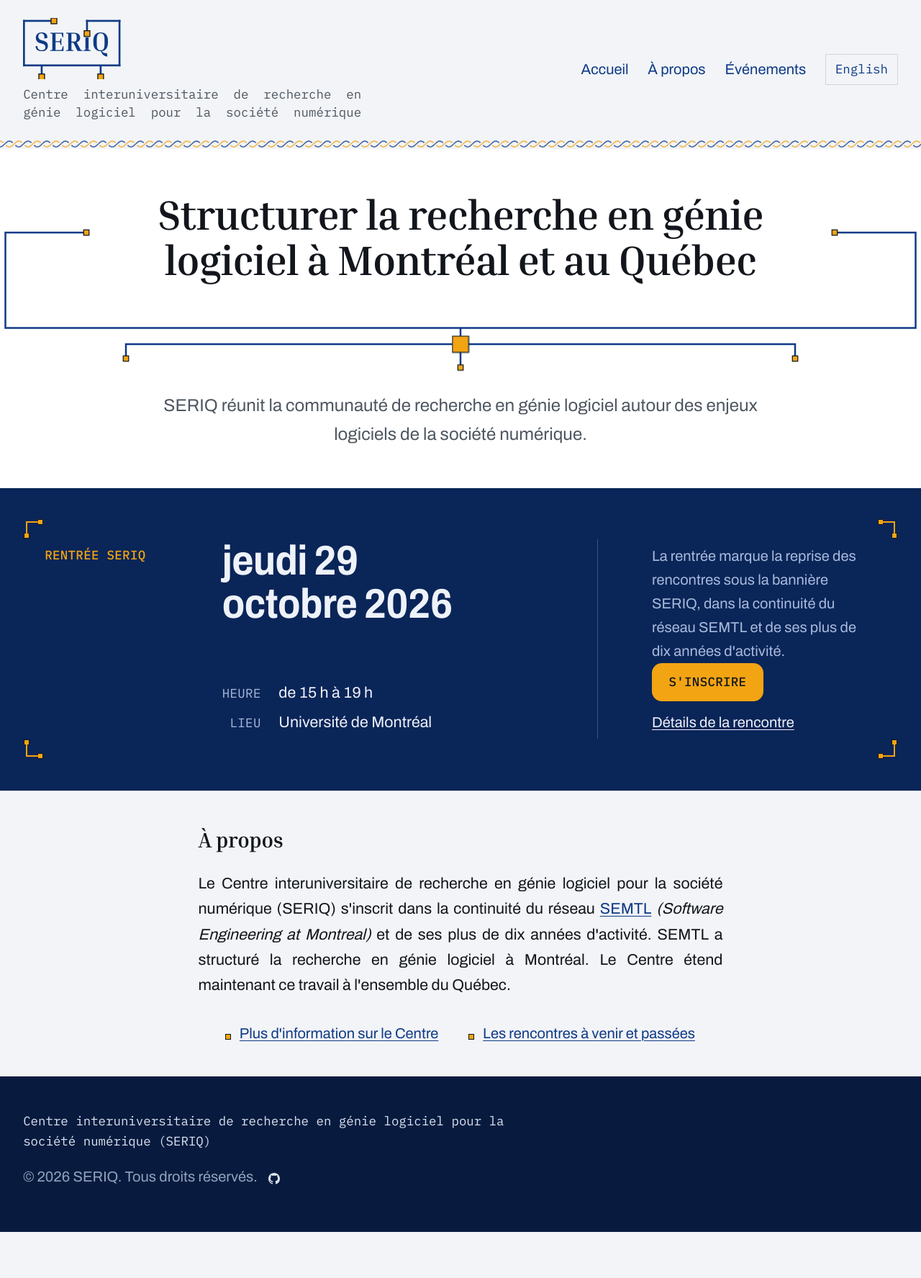
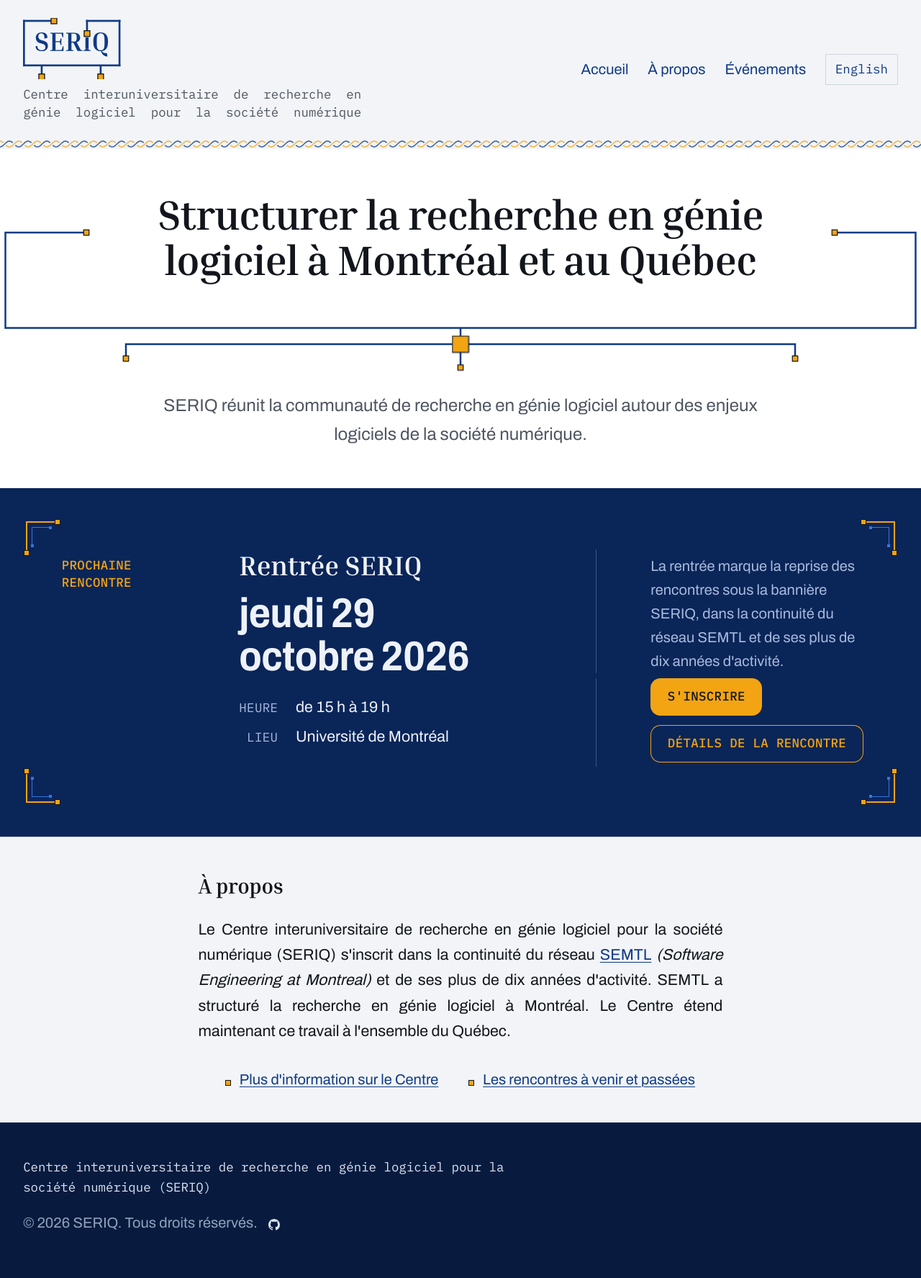
Before and after one commit to seriq-ca/seriq-ca.github.io, a Jekyll site: the page built from index.md, in a window 1280 px wide. Shown: the whole page at 72% size. Built offline with Jekyll 4.4.1, drawn with Linux system fonts in a browser that asks for light colours; before the commit the page ends 1711 px from its top, so only the background shows below that.

Commit message:
Collapse speaker abstracts and bios; restyle the homepage meeting card
Add the next-meeting kicker, link the name, date and time, make the details link an outlined button, and lengthen the corner brackets with an inner rail.

```diff
--- a/_data/i18n/en.yml
+++ b/_data/i18n/en.yml
@@ -62,6 +62,9 @@
     director: Director
 
 events:
+  next_kicker: Next meeting
+  abstract: Abstract
+  bio: Biography
   archive_kicker: SEMTL meeting
   time: Time
   venue: Venue
--- a/_data/i18n/fr.yml
+++ b/_data/i18n/fr.yml
@@ -63,6 +63,9 @@
     director: Directeur.rice
 
 events:
+  next_kicker: Prochaine rencontre
+  abstract: Résumé
+  bio: Biographie
   archive_kicker: Rencontre SEMTL
   time: Heure
   venue: Lieu
--- a/_includes/next-event.html
+++ b/_includes/next-event.html
@@ -16,12 +16,13 @@
 {%- endif %}
 <section class="band band--feature">
   <div class="wrap">
-    <div class="event">
-      <p class="kicker"{{ name_attr }}>{{ next_event.title }}</p>
-      <p class="when">{% include date.html date=next_event.event_date lang=page.lang weekday=true %}</p>
+    <div class="event event--next">
+      <p class="kicker">{{ t.events.next_kicker }}</p>
+      <p class="event-name"{{ name_attr }}><a href="{{ next_event.url | relative_url }}">{{ next_event.title }}</a></p>
+      <p class="when"><a href="{{ next_event.url | relative_url }}">{% include date.html date=next_event.event_date lang=page.lang weekday=true %}</a></p>
       <dl class="event-details">
         {%- if next_event.event_time %}
-        <dt>{{ t.events.time }}</dt><dd>{{ next_event.event_time }}</dd>
+        <dt>{{ t.events.time }}</dt><dd><a href="{{ next_event.url | relative_url }}">{{ next_event.event_time }}</a></dd>
         {%- endif %}
         {%- if next_event.event_venue %}
         <dt>{{ t.events.venue }}</dt><dd{{ name_attr }}>{{ next_event.event_venue }}</dd>
@@ -34,7 +35,7 @@
         {%- if next_event.registration_url %}
         <a class="cta" href="{{ next_event.registration_url }}">{{ t.events.register }}</a>
         {%- endif %}
-        <a href="{{ next_event.url | relative_url }}">{{ t.events.next_details }}</a>
+        <a class="cta cta--ghost" href="{{ next_event.url | relative_url }}">{{ t.events.next_details }}</a>
       </p>
     </div>
   </div>
--- a/_sass/_components.scss
+++ b/_sass/_components.scss
@@ -20,6 +20,28 @@
   letter-spacing: -.01em; line-height: 1.04; text-wrap: balance;
 }
 .event .kicker { order: 2; margin: .45rem 0 0; }
+/* The meeting's name, on the homepage card only: the event page's own panel
+   sits under the page title and would only repeat it. Set in the display face
+   as a title, at a size that keeps the date the larger of the two. */
+.event .event-name {
+  order: 0; margin: 0 0 .35rem;
+  font-family: var(--f-display); font-size: var(--t-xl); font-weight: 700;
+  line-height: 1.15;
+}
+/* On the homepage card the name, the date and the time all lead to the
+   meeting's page; they read as text until hovered. */
+.event--next .event-name a, .event--next .when a, .event--next .event-details a {
+  color: inherit; text-decoration: none;
+}
+.event--next .event-name a:hover, .event--next .when a:hover,
+.event--next .event-details a:hover { text-decoration: underline; }
+/* The card carries the summary at reading size, with more room inside the
+   frame. */
+.event--next { --pad-x: 1.4rem; padding: 2rem var(--pad-x) 2.5rem; }
+/* Narrow, the kicker says what the card is before the name rather than after
+   the date; wide, it is placed in the margin column regardless. */
+.event--next .kicker { order: -1; margin: 0 0 .45rem; }
+.event--next .note { font-size: var(--t-base); }
 .event-details {
   order: 3;
   display: grid; grid-template-columns: auto 1fr;
@@ -83,13 +105,20 @@
   .event .kicker {
     grid-column: 1; grid-row: 1; margin: 0; padding-top: .45rem;
   }
-  .event .when, .event-details { grid-column: 2; }
+  .event .event-name, .event .when, .event-details { grid-column: 2; }
   .event .note, .event .more {
     grid-column: 3; margin-top: 0;
     padding-left: var(--gutter-gap); border-left: 1px solid var(--feature-rule);
   }
   .event .note { grid-row: 1; padding-top: .3rem; }
   .event .more { grid-row: 2; padding-bottom: .3rem; }
+  /* With the name above the date the middle column has three rows; the note
+     spans the first two so it does not stretch the name's row on its own. */
+  /* The date row takes any height the note needs beyond the name and date, so
+     the slack falls below the date rather than between it and the name. */
+  .event--next { --pad-x: 2.5rem; grid-template-rows: auto 1fr auto; }
+  .event--next .note { grid-row: 1 / span 2; }
+  .event--next .more { grid-row: 3; }
 }
 
 /* Research axes — numbered because the axes are numbered in the charter.
@@ -434,6 +463,23 @@
    does not need a second slant from the browser default. */
 .speaker-title cite { font-style: italic; }
 .speaker-abstract, .speaker-bio { margin-top: .5rem; }
+/* Both are collapsed behind a label so the cards stay short and even; the
+   title above is what a reader scans. The label is the mono register of the
+   site's other labels, with a +/− in place of the browser's triangle. */
+.speaker-abstract summary, .speaker-bio summary {
+  display: inline-flex; align-items: baseline; gap: .45rem;
+  cursor: pointer; list-style: none;
+  font-family: var(--f-mono); font-size: var(--t-xs); letter-spacing: .02em;
+  text-transform: uppercase; color: var(--ink-2);
+}
+.speaker-abstract summary::-webkit-details-marker,
+.speaker-bio summary::-webkit-details-marker { display: none; }
+.speaker-abstract summary::before, .speaker-bio summary::before {
+  content: "+"; color: var(--warm-ink); font-weight: 700;
+}
+.speaker-abstract[open] summary::before,
+.speaker-bio[open] summary::before { content: "−"; }
+.speaker-abstract summary:hover, .speaker-bio summary:hover { color: var(--ink); }
 .speaker-abstract p, .speaker-bio p {
   margin: .4rem 0 0; font-size: var(--t-sm); color: var(--ink-2);
   max-width: none;   /* the card is already the measure */
@@ -571,7 +617,7 @@
   border-radius: var(--r-soft);
   font-family: var(--f-mono); font-size: var(--t-xs); font-weight: 500;
   letter-spacing: .02em; text-transform: uppercase;
-  text-decoration: none;
+  text-decoration: none; white-space: nowrap;
 }
 /* Cased on hover the way a node is, rather than recoloured: the amber and its
    label already read on both grounds. */
@@ -579,9 +625,17 @@
 /* The inverted band colours its links with the band ink, which is a step more
    specific than .cta and would leave the label near-white on the amber. */
 .band--feature .cta { color: var(--warm-on); }
+/* Secondary action beside it: the same shape, outlined rather than filled,
+   so registration stays the one filled button. */
+.cta--ghost {
+  background: transparent; color: var(--warm);
+  box-shadow: inset 0 0 0 1px var(--warm);
+}
+.cta--ghost:hover { box-shadow: inset 0 0 0 2px var(--warm); }
+.band--feature .cta--ghost { color: var(--feature-warm); }
 
 /* The action sits beside the details link rather than under it, so the two
    share a line while there is room for them. */
 .event .more {
-  display: flex; flex-wrap: wrap; align-items: center; gap: .6rem 1.1rem;
+  display: flex; flex-wrap: wrap; align-items: center; gap: .6rem;
 }
--- a/_sass/_decorations.scss
+++ b/_sass/_decorations.scss
@@ -1,3 +1,6 @@
+@use "sass:list";
+@use "sass:map";
+
 /* Decorations — the one place the site draws a wire.
 
    The ornament vocabulary is three primitives: a RUN (a 2px line in utility
@@ -200,88 +203,92 @@
   .wire-net__pulse, .axes::after, .cross-axes::after { display: none; }
 }
 
-/* Corner brackets on the meeting panel: a run along each arm, ending in a
-   node centred on it. The frame is inset so nothing clips. */
+/* Corner brackets on the meeting panel. At each corner an amber bracket: a run along
+   each arm ending in a cased node, with a thinner blue rail running inside it
+   and stopping short in a node of its own, the way the header braid pairs a
+   blue strand with an amber one.
+
+       ■━━━━━━━━━━━■
+       ┃ ┌──────■
+       ┃ │
+       ┃ ■
+       ■
+
+   Every layer is a gradient on the panel's own background, so the frame costs
+   no markup and no pseudo-element. The four corners are the same drawing: each
+   position is written as an offset from its own two edges, which mirrors it.
+   Offsets are to a run's near edge; a node is centred on the run's middle. The
+   frame is inset so nothing clips. */
+$event-corners: (left top, right top, left bottom, right bottom);
+
+@function event-frame-layers() {
+  // Each layer is an (image, size, position) triple, split apart at the end.
+  $layers: ();
+  $amber: linear-gradient(var(--amber), var(--amber));
+  $rail: linear-gradient(var(--rail), var(--rail));
+  $casing: linear-gradient(var(--node-line), var(--node-line));
+  // Layers paint first-on-top: nodes over casings over runs.
+  @each $h, $v in $event-corners {
+    // The amber arm ends and the rail ends.
+    $layers: list.append($layers, ($amber, var(--box) var(--box),
+      #{$h} calc(var(--inset) + var(--arm) - var(--box) / 2)
+      #{$v} calc(var(--inset) + 1px - var(--box) / 2)), comma);
+    $layers: list.append($layers, ($amber, var(--box) var(--box),
+      #{$h} calc(var(--inset) + 1px - var(--box) / 2)
+      #{$v} calc(var(--inset) + var(--arm) - var(--box) / 2)), comma);
+    $layers: list.append($layers, ($rail, var(--rail-box) var(--rail-box),
+      #{$h} calc(var(--rail-at) + var(--rail-arm) - var(--rail-box) / 2)
+      #{$v} calc(var(--rail-at) + .5px - var(--rail-box) / 2)), comma);
+    $layers: list.append($layers, ($rail, var(--rail-box) var(--rail-box),
+      #{$h} calc(var(--rail-at) + .5px - var(--rail-box) / 2)
+      #{$v} calc(var(--rail-at) + var(--rail-arm) - var(--rail-box) / 2)), comma);
+  }
+  @each $h, $v in $event-corners {
+    $layers: list.append($layers, ($casing, var(--boxc) var(--boxc),
+      #{$h} calc(var(--inset) + var(--arm) - var(--boxc) / 2)
+      #{$v} calc(var(--inset) + 1px - var(--boxc) / 2)), comma);
+    $layers: list.append($layers, ($casing, var(--boxc) var(--boxc),
+      #{$h} calc(var(--inset) + 1px - var(--boxc) / 2)
+      #{$v} calc(var(--inset) + var(--arm) - var(--boxc) / 2)), comma);
+  }
+  @each $h, $v in $event-corners {
+    // Amber arms, then the rail inside them.
+    $layers: list.append($layers, ($amber, calc(var(--arm) + var(--run)) var(--run),
+      #{$h} var(--inset) #{$v} var(--inset)), comma);
+    $layers: list.append($layers, ($amber, var(--run) calc(var(--arm) + var(--run)),
+      #{$h} var(--inset) #{$v} var(--inset)), comma);
+    $layers: list.append($layers, ($rail, var(--rail-arm) 1px,
+      #{$h} var(--rail-at) #{$v} var(--rail-at)), comma);
+    $layers: list.append($layers, ($rail, 1px var(--rail-arm),
+      #{$h} var(--rail-at) #{$v} var(--rail-at)), comma);
+  }
+  $images: ();
+  $sizes: ();
+  $positions: ();
+  @each $image, $size, $position in $layers {
+    $images: list.append($images, $image, comma);
+    $sizes: list.append($sizes, $size, comma);
+    $positions: list.append($positions, $position, comma);
+  }
+  @return (images: $images, sizes: $sizes, positions: $positions);
+}
+
+$event-frame: event-frame-layers();
+
 .event {
-  --arm: 20px; --box: var(--node-size); --inset: 4px;
+  --arm: 44px; --box: var(--node-size); --inset: 4px;
   /* The cased node, centred on the same point as the node it encloses. */
   --boxc: calc(var(--box) + 2px);
+  /* The rail: 1px, --rail-gap inside the amber run, three fifths its length. */
+  --rail: var(--pulse);
+  --rail-gap: 6px;
+  --rail-at: calc(var(--inset) + var(--run) + var(--rail-gap));
+  --rail-arm: 26px;
+  --rail-box: 4px;
   background-repeat: no-repeat;
-  background-image:
-    linear-gradient(var(--amber), var(--amber)),
-    linear-gradient(var(--amber), var(--amber)),
-    linear-gradient(var(--amber), var(--amber)),
-    linear-gradient(var(--amber), var(--amber)),
-    linear-gradient(var(--amber), var(--amber)),
-    linear-gradient(var(--amber), var(--amber)),
-    linear-gradient(var(--amber), var(--amber)),
-    linear-gradient(var(--amber), var(--amber)),
-    linear-gradient(var(--amber), var(--amber)),
-    linear-gradient(var(--amber), var(--amber)),
-    linear-gradient(var(--amber), var(--amber)),
-    linear-gradient(var(--amber), var(--amber)),
-    linear-gradient(var(--amber), var(--amber)),
-    linear-gradient(var(--amber), var(--amber)),
-    linear-gradient(var(--amber), var(--amber)),
-    linear-gradient(var(--amber), var(--amber)),
-    linear-gradient(var(--node-line), var(--node-line)),
-    linear-gradient(var(--node-line), var(--node-line)),
-    linear-gradient(var(--node-line), var(--node-line)),
-    linear-gradient(var(--node-line), var(--node-line)),
-    linear-gradient(var(--node-line), var(--node-line)),
-    linear-gradient(var(--node-line), var(--node-line)),
-    linear-gradient(var(--node-line), var(--node-line)),
-    linear-gradient(var(--node-line), var(--node-line));
-  background-size:
-    var(--arm) var(--run),
-    var(--run) var(--arm),
-    var(--arm) var(--run),
-    var(--run) var(--arm),
-    var(--arm) var(--run),
-    var(--run) var(--arm),
-    var(--arm) var(--run),
-    var(--run) var(--arm),
-    var(--box) var(--box),
-    var(--box) var(--box),
-    var(--box) var(--box),
-    var(--box) var(--box),
-    var(--box) var(--box),
-    var(--box) var(--box),
-    var(--box) var(--box),
-    var(--box) var(--box),
-    var(--boxc) var(--boxc),
-    var(--boxc) var(--boxc),
-    var(--boxc) var(--boxc),
-    var(--boxc) var(--boxc),
-    var(--boxc) var(--boxc),
-    var(--boxc) var(--boxc),
-    var(--boxc) var(--boxc),
-    var(--boxc) var(--boxc);
-  background-position:
-    left var(--inset) top var(--inset),
-    left var(--inset) top var(--inset),
-    right var(--inset) top var(--inset),
-    right var(--inset) top var(--inset),
-    left var(--inset) bottom var(--inset),
-    left var(--inset) bottom var(--inset),
-    right var(--inset) bottom var(--inset),
-    right var(--inset) bottom var(--inset),
-    left calc(var(--inset) + var(--arm) - var(--box) / 2) top calc(var(--inset) + 1px - var(--box) / 2),
-    left calc(var(--inset) + 1px - var(--box) / 2) top calc(var(--inset) + var(--arm) - var(--box) / 2),
-    right calc(var(--inset) + var(--arm) - var(--box) / 2) top calc(var(--inset) + 1px - var(--box) / 2),
-    right calc(var(--inset) + 1px - var(--box) / 2) top calc(var(--inset) + var(--arm) - var(--box) / 2),
-    left calc(var(--inset) + var(--arm) - var(--box) / 2) bottom calc(var(--inset) + 1px - var(--box) / 2),
-    left calc(var(--inset) + 1px - var(--box) / 2) bottom calc(var(--inset) + var(--arm) - var(--box) / 2),
-    right calc(var(--inset) + var(--arm) - var(--box) / 2) bottom calc(var(--inset) + 1px - var(--box) / 2),
-    right calc(var(--inset) + 1px - var(--box) / 2) bottom calc(var(--inset) + var(--arm) - var(--box) / 2),
-    left calc(var(--inset) + var(--arm) - var(--boxc) / 2) top calc(var(--inset) + 1px - var(--boxc) / 2),
-    left calc(var(--inset) + 1px - var(--boxc) / 2) top calc(var(--inset) + var(--arm) - var(--boxc) / 2),
-    right calc(var(--inset) + var(--arm) - var(--boxc) / 2) top calc(var(--inset) + 1px - var(--boxc) / 2),
-    right calc(var(--inset) + 1px - var(--boxc) / 2) top calc(var(--inset) + var(--arm) - var(--boxc) / 2),
-    left calc(var(--inset) + var(--arm) - var(--boxc) / 2) bottom calc(var(--inset) + 1px - var(--boxc) / 2),
-    left calc(var(--inset) + 1px - var(--boxc) / 2) bottom calc(var(--inset) + var(--arm) - var(--boxc) / 2),
-    right calc(var(--inset) + var(--arm) - var(--boxc) / 2) bottom calc(var(--inset) + 1px - var(--boxc) / 2),
-    right calc(var(--inset) + 1px - var(--boxc) / 2) bottom calc(var(--inset) + var(--arm) - var(--boxc) / 2);
+  background-image: map.get($event-frame, images);
+  background-size: map.get($event-frame, sizes);
+  background-position: map.get($event-frame, positions);
 }
 
 /* One run down the axes gutter, with a node on each row and a signal riding
```
Also changed, not shown: _includes/speakers.html (+8 -2 lines).
